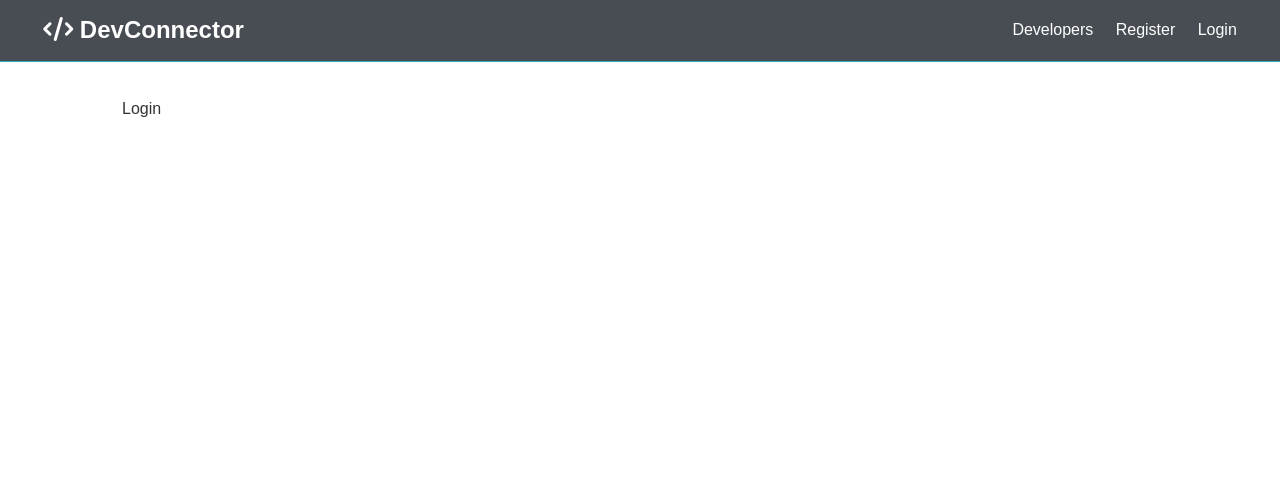
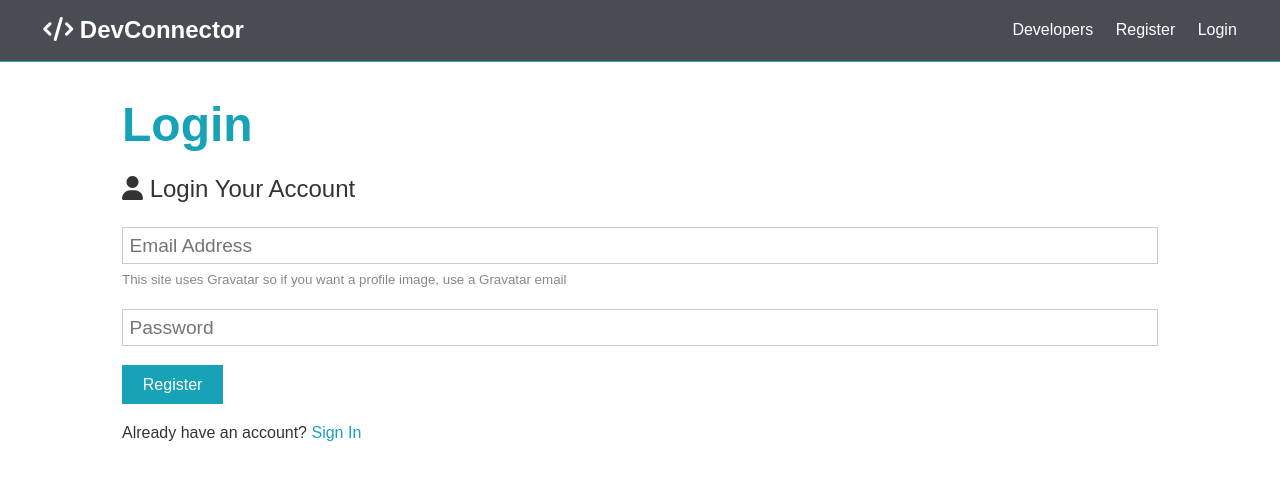
Before and after one commit to PavanDongare/mern, a React (Create React App) app in the folder client/: page /login in a window 1280 px wide. Shown: the top 480 px of the page. Built offline with nearby package versions, Linux system fonts and the light colour scheme.

Commit message:
login form

```diff
--- a/client/src/components/auth/Login.js
+++ b/client/src/components/auth/Login.js
@@ -1,11 +1,94 @@
-import React from 'react'
+import React, {Fragment, useState } from 'react'
+import { Link } from 'react-router-dom';
+import {axios} from 'axios';
 
 export const Login = () => {
+
+    const [formData, setFormData] = useState({
+        email: '',
+        password: '',
+    });
+
+    // useState returns a staeful value & function to update it
+
+    const { email,password} = formData;
+
+
+    const onChange = e=> setFormData({ ...formData , [e.target.name]: e.target.value });
+
+
+    const onSubmit = e => {
+        e.preventDefault();
+
+        console.log(formData);
+    }
+
     return (
-        <div>
-            Login
-        </div>
-    )
+       <Fragment>
+        <h1 className="large text-primary">Login</h1>
+        <p className="lead"><i className="fas fa-user"></i> Login Your Account</p>
+        <form className="form" onSubmit={e=>onSubmit(e)}>
+
+          <div className="form-group">
+            <input type="email"
+                   placeholder="Email Address"
+                   name="email"
+                   value = {email}
+                   onChange = { e=> onChange(e) }
+
+                   />
+            <small className="form-text"
+              >This site uses Gravatar so if you want a profile image, use a
+              Gravatar email</small
+            >
+          </div>
+          <div className="form-group">
+            <input
+              type="password"
+              placeholder="Password"
+              name="password"
+              minLength="6"
+              value = {password}
+              onChange = { e=> onChange(e) }
+            />
+          </div>
+
+          <input type="submit" className="btn btn-primary" value="Register" />
+        </form>
+        <p className="my-1">
+          Already have an account? <Link to="/login">Sign In</Link>
+        </p>
+      </Fragment>
+    );
 }
 
+
 export default Login;
+
+
+
+{/*
+        setformData
+        param: 1 single object { original obj , data to change in original }
+        original: ...formData // copy or main state
+        data to change: [e.target.name]: e.target.value
+                        [e.target.name] -> gets name of attribute of html element
+                        e.target.value  -> value
+
+        question?
+        why [] syntax ?
+        why : syntax ?
+
+
+            value="name" // sets value to 'name' literally
+            value={name} // value of variable name
+            Question? is it two way binding or one way?
+            one way with {} // html to js
+
+
+     * why use useState hook?
+     *   1 we can eaisly access formData directly
+     *   2 set using setForm method defined
+
+
+*/}
```
